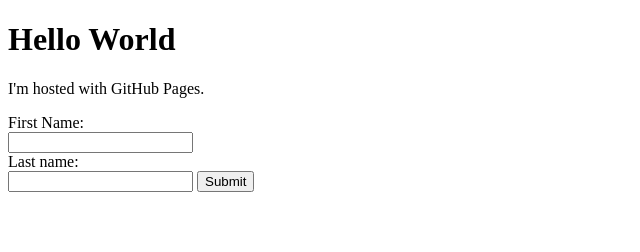
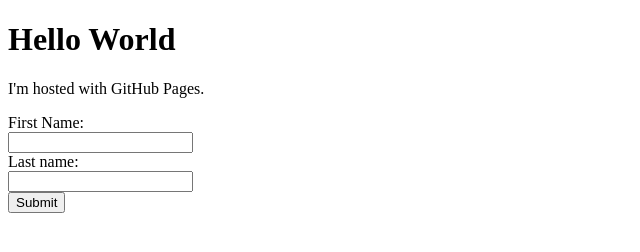
Before and after one commit to KingArthur-cyber/KingArthur-cyber.github.io, a plain HTML site: page index.html in a window 1280 px wide. Shown: the whole page, without its empty margins (0-640 px from the left). Drawn offline with Linux system fonts and the light colour scheme.

Commit message:
Update index.html

```diff
--- a/index.html
+++ b/index.html
@@ -7,7 +7,7 @@
   First Name:<br>
   <input type="text" name="firstname"><br>
   Last name:<br>
-  <input type="text" name="lastname">
+  <input type="text" name="lastname"><br>
   <input type="submit" value="Submit">
 </form>
 </body>
```
